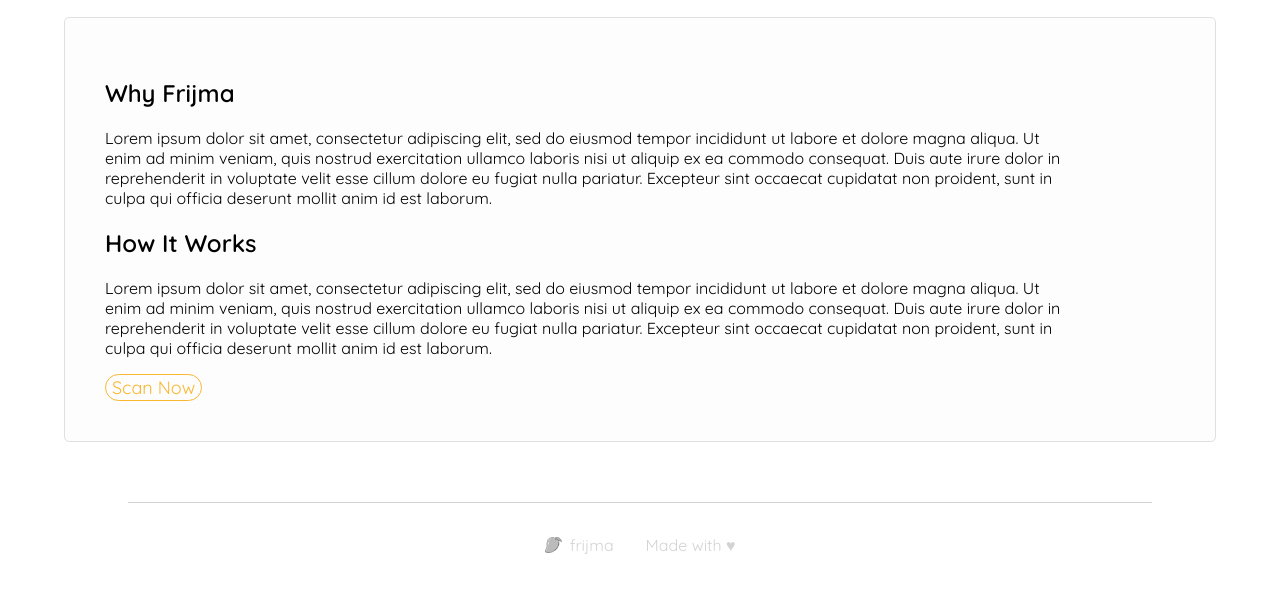
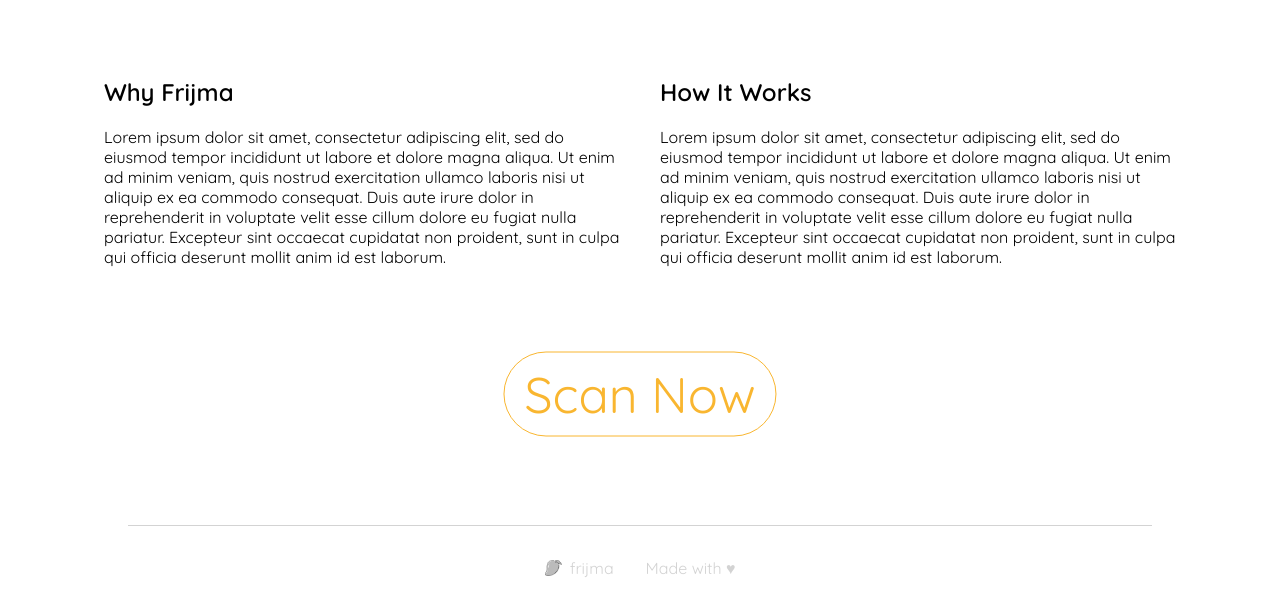
Before and after one commit to StefanTodoran/dubhacks22, a website: page index.html in a window 1280 px wide. Shown: the part 143-758 px from the top of the page. Drawn offline with Linux system fonts and the light colour scheme.

Commit message:
more visualizer prep

```diff
--- a/index.css
+++ b/index.css
@@ -8,12 +8,14 @@ body {
 
 button {
   font-family: 'Quicksand', sans-serif;
-  font-size: large;
   border: 1px solid var(--main-color);
   border-radius: 1em;
+  font-size: 50px;
+  padding: 10px 20px;
   color: var(--main-color);
   background-color: #F9B63000;
   transition: background-color 0.5s ease, color 0.5s ease;
+  cursor: pointer;
 }
 
 button:hover {
@@ -23,6 +25,26 @@ button:hover {
 
 p {
   max-width: 60em;
+}
+
+#scan-btn {
+  position: absolute;
+  top: 50%;
+  left: 50%;
+  transform: translate(-50%, -50%);
+}
+
+#description {
+  display: flex;
+  flex-direction: row;
+  justify-content: center;
+  align-items: center;
+  margin: 0 5vw;
+  padding: 5vmin 2.5vmin;
+}
+
+#description div {
+  padding: 0 2.5vmin;
 }
 
 #header, #footer a, #footer div {
@@ -68,11 +90,19 @@ p {
   opacity: 0.5;
 }
 
-.container {
+#visualizer {
+  position: relative;
+  border: 1px solid #e0e0e000;
+  border-radius: 5px;
+  padding-top: 2.5vmin;
+  margin: 0 5vw;
+  min-height: 15vh;
+  transition: border 0.5s ease, background-color 0.5s ease, padding 0.5s ease;
+}
+
+#visualizer.active {
   background-color: #fdfdfd;
   border: 1px solid #e0e0e0;
-  border-radius: 5px;
-  margin: 0 5vw;
   padding: 5vmin 5vmin;
 }
 
@@ -82,3 +112,18 @@ p {
   height: 1px;
   margin-bottom: 2em;
 }
+
+.hidden {
+  display: none;
+}
+
+@media screen and (max-width: 768px) {
+  #description {
+    flex-direction: column;
+  }
+
+  button {
+    font-size: 35px;
+    /* padding: 10px 20px; */
+  }
+}
--- a/index.html
+++ b/index.html
@@ -19,7 +19,8 @@
     <img id="logo" src="assets/logo.svg" />
   </section>
 
-  <section class="container">
+  <section id="description">
+    <div>
       <h1>Why Frijma</h1>
       <p>
         Lorem ipsum dolor sit amet, consectetur adipiscing elit, sed do eiusmod tempor incididunt ut labore et dolore
@@ -27,6 +28,8 @@
         consequat. Duis aute irure dolor in reprehenderit in voluptate velit esse cillum dolore eu fugiat nulla pariatur.
         Excepteur sint occaecat cupidatat non proident, sunt in culpa qui officia deserunt mollit anim id est laborum.
       </p>
+    </div>
+    <div>
       <h1>How It Works</h1>
       <p>
         Lorem ipsum dolor sit amet, consectetur adipiscing elit, sed do eiusmod tempor incididunt ut labore et dolore
@@ -34,7 +37,11 @@
         consequat. Duis aute irure dolor in reprehenderit in voluptate velit esse cillum dolore eu fugiat nulla pariatur.
         Excepteur sint occaecat cupidatat non proident, sunt in culpa qui officia deserunt mollit anim id est laborum.
       </p>
-    <button>Scan Now</button>
+    </div>
+  </section>
+
+  <section id="visualizer">
+    <button id="scan-btn">Scan&nbsp;Now</button>
   </section>
 
   <section id="footer">
--- a/src/index.ts
+++ b/src/index.ts
@@ -31,12 +31,6 @@
     // const dynamic_elements = document.querySelectorAll('.dynamic-item');
     // dynamic_elements.forEach((element) => observer.observe(element));
 
-    // const testList:FoodItem[] = [
-    //   {name: "Carrots", group: "Vegetable", days: 21, fridge: true, tip: ""},
-    //   {name: "Broccoli", group: "Vegetable", days: 5, fridge: true, tip: ""},
-    //   {name: "Milk", group: "Dairy", days: 7, fridge: true}
-    // ];
-
     const testList:FoodItem[] = [
       {name: "Carrots", group: "Vegetable", fridge: 21, pantry: 7},
       {name: "Broccoli", group: "Vegetable", fridge: 5, pantry: 2},
@@ -47,7 +41,11 @@
       {name: "Margarine", on_open: 90},
     ];
 
-    displayItems(testList);
+    const scan_btn = document.getElementById('scan-btn');
+    scan_btn.addEventListener('click', () => {
+      displayItems(testList);
+      scan_btn.classList.add('hidden');
+    });
   }
 
   interface FoodItem {
@@ -64,6 +62,9 @@
   }
 
   function displayItems(items: FoodItem[]) {
+    const container = document.getElementById('visualizer');
+    container.classList.add('active');
+
     for (let i = 0; i < items.length; i++) {
       const item = items[i];
       console.log(item);
```
Also changed, not shown: build/tsc.js, 1 other file. Lines whose indentation alone changed are shown as unchanged.
